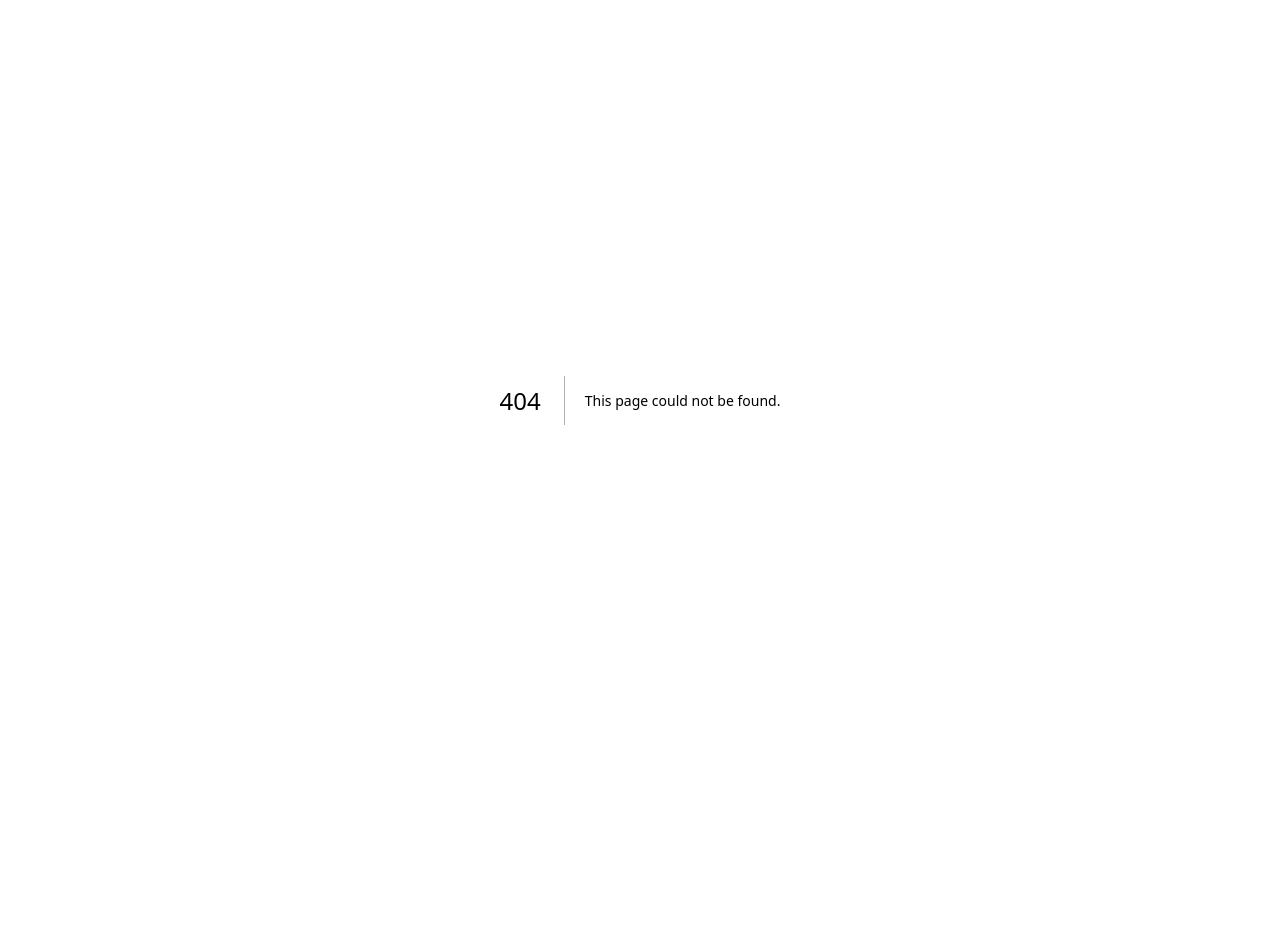
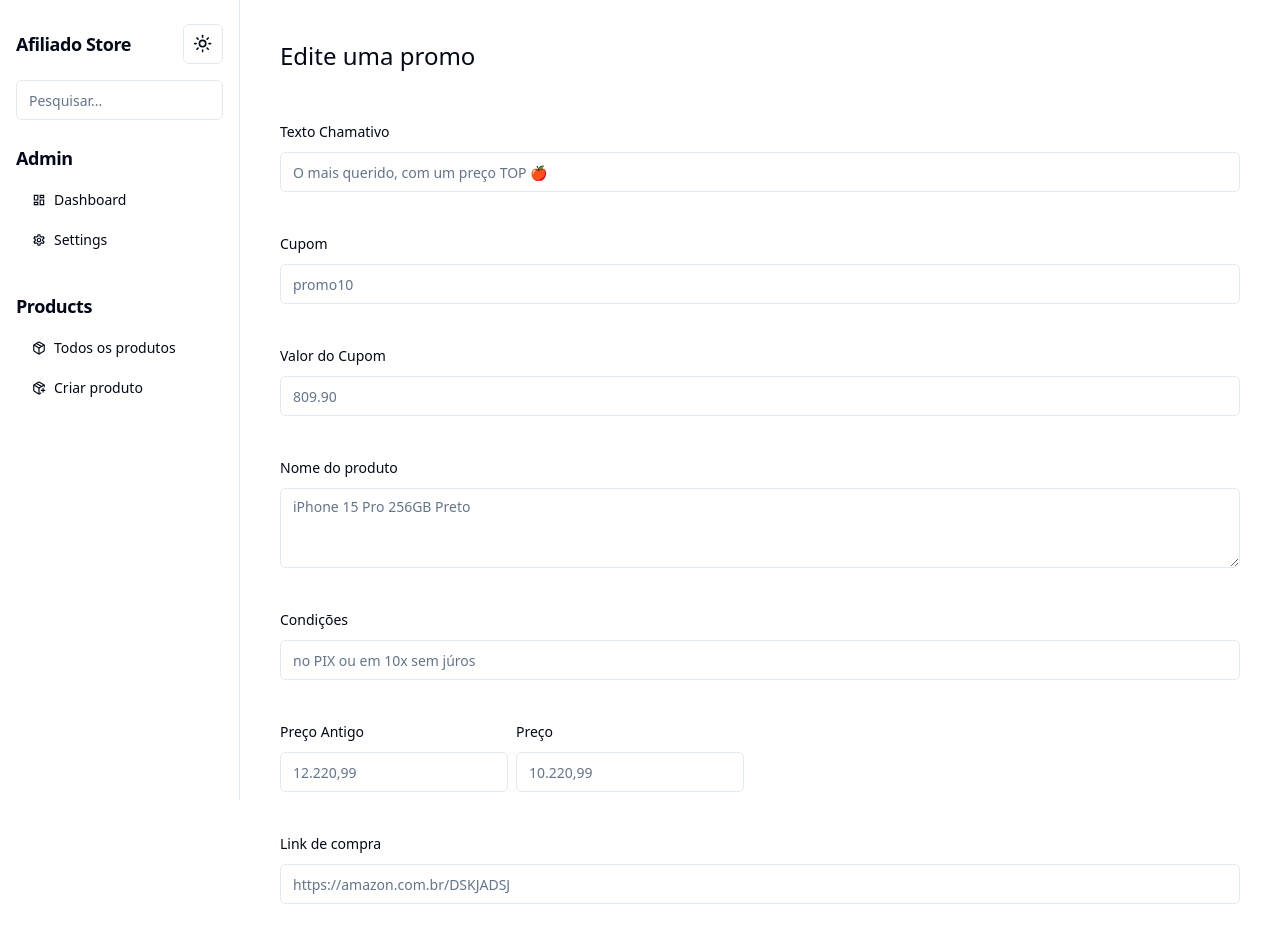
Before and after one commit to kennedysmartins/afiliado-store, a Next.js app: page /admin/products/edit/1 in a window 1280 px wide. Before the commit this address had no page. Shown: the top 948 px of the page. Before the commit the page ends 800 px from the top, so only its background shows below. Built offline with nearby package versions, Linux system fonts and the light colour scheme; no server answers.

Commit message:
edit page product

```diff
--- /dev/null
+++ b/src/app/(admin)/admin/products/edit/[id]/page.tsx
@@ -0,0 +1,15 @@
+import { FormEditProduct } from "@/components/FormEditProduct"
+
+export default function ProductEditPage({ params }: { params: { id: string } }) {
+  const id: string = params.id
+  return (
+    <>
+      <main className="mx-10 w-full text-2xl gap-2 my-10">
+        Edite uma promo
+        <div className="flex w-full">
+          <FormEditProduct id={id} />
+        </div>
+      </main>
+    </>
+  )
+}
--- /dev/null
+++ b/src/components/FormEditProduct.tsx
@@ -0,0 +1,300 @@
+"use client"
+import { zodResolver } from "@hookform/resolvers/zod"
+import { useForm } from "react-hook-form"
+import * as z from "zod"
+import {Product} from "@/lib/types"
+import * as React from "react"
+import { toast } from "sonner"
+
+import { Button } from "@/components/ui/button"
+import { Separator } from "@/components/ui/separator"
+import {
+  Form,
+  FormControl,
+  FormDescription,
+  FormField,
+  FormItem,
+  FormLabel,
+  FormMessage,
+} from "@/components/ui/form"
+import { Input } from "@/components/ui/input"
+import { Textarea } from "./ui/textarea"
+import { createProduct, fetchProduct, updateProduct } from "@/lib/api"
+
+const formSchema = z.object({
+  id: z.string(),
+  title: z.string().min(2, {
+    message: "Você precisa definir um título para o produto.",
+  }),
+  image: z.string(),
+  currentPrice: z.string(),
+  originalPrice: z.string(),
+  recurrencePrice: z.string(),
+  buyLink: z.string().min(2, {
+    message: "Você precisa definir um link de encaminhamento.",
+  }),
+  announcement: z.string().nullable(),
+  productCode: z.string(),
+  catchyText: z.string(),
+  conditionPayment: z.string(),
+  website: z.string(),
+  cupom: z.string(),
+  cupomValue: z.string(),
+  published: z.boolean(),
+  urlProduct: z.string(),
+})
+
+export function FormEditProduct({ id }: { id: string }) {
+  const form = useForm<z.infer<typeof formSchema>>({
+    resolver: zodResolver(formSchema),
+    defaultValues: {
+      id: "",
+      title: "",
+      image: "",
+      currentPrice: "",
+      originalPrice: "",
+      recurrencePrice: "",
+      buyLink: "",
+      announcement: null,
+      productCode: "",
+      catchyText: "",
+      conditionPayment: "",
+      website: "",
+      cupom: "",
+      cupomValue: "",
+      published: false,
+      urlProduct: "",
+    },
+  })
+
+  const [product, setProduct] = React.useState<Product | null>(null)
+
+  // Função para realizar a pesquisa de produtos usando a API
+  const fetchProductAPI = React.useCallback(async () => {
+    try {
+      const response: Product = await fetchProduct(id)
+
+      // Convertendo cupomValue, currentPrice, originalPrice para string
+      const updatedProduct: any = {
+        ...response,
+        cupomValue: response.cupomValue.toString(),
+        currentPrice: response.currentPrice.toString(),
+        recurrencePrice: response.recurrencePrice?.toString(),
+        originalPrice: response.originalPrice.toString(),
+      }
+
+
+      if (response) {
+        setProduct(updatedProduct)
+        form.setValue("catchyText", updatedProduct.catchyText || "")
+        form.setValue("cupom", updatedProduct.cupom || "")
+        form.setValue("cupomValue", updatedProduct.cupomValue || "")
+        form.setValue("title", updatedProduct.title || "")
+        form.setValue("image", updatedProduct.image || "")
+        form.setValue("currentPrice", updatedProduct.currentPrice || "")
+        form.setValue("originalPrice", updatedProduct.originalPrice || "")
+        form.setValue("recurrencePrice", updatedProduct.recurrencePrice || "")
+        form.setValue("buyLink", updatedProduct.buyLink || "")
+        form.setValue("conditionPayment", updatedProduct.conditionPayment || "")
+        form.setValue("website", updatedProduct.website || "")
+        form.setValue("id", updatedProduct.id || "")
+      }
+    } catch (error) {
+      console.error("Erro ao buscar produto", error)
+      setProduct(null)
+    }
+  }, [id, form])
+
+  // Efeito para acionar a pesquisa quando o termo de pesquisa é alterado
+  React.useEffect(() => {
+    fetchProductAPI()
+  }, [fetchProductAPI])
+
+  async function onSubmit(values: z.infer<typeof formSchema>) {
+    const {
+      cupomValue,
+      currentPrice,
+      originalPrice,
+      recurrencePrice,
+      urlProduct,
+      id,
+      ...valuesWithout
+    } = values
+    console.log("Editando produto", id)
+
+    const convertedValues = {
+      ...valuesWithout,
+      cupomValue: parseFloat(cupomValue),
+      currentPrice: parseFloat(currentPrice),
+      originalPrice: parseFloat(originalPrice),
+    }
+    const response = await updateProduct(id, convertedValues)
+    if (response) {
+      toast("Produto editado com sucesso!")
+    }
+  }
+
+  function onAnalyze(event: React.MouseEvent<HTMLButtonElement>) {
+    event.preventDefault()
+    const urlProductValue = form.getValues("urlProduct")
+    console.log("Url Product Value: " + urlProductValue)
+  }
+
+  return (
+    <Form {...form}>
+      <form
+        onSubmit={form.handleSubmit(onSubmit)}
+        className="space-y-8 mt-10 w-full"
+      >
+
+        <FormField
+          control={form.control}
+          name="catchyText"
+          render={({ field }) => (
+            <FormItem>
+              <FormLabel>Texto Chamativo</FormLabel>
+              <FormControl>
+                <Input
+                  placeholder="O mais querido, com um preço TOP 🍎"
+                  {...field}
+                />
+              </FormControl>
+              <FormMessage />
+            </FormItem>
+          )}
+        />
+
+        <FormField
+          control={form.control}
+          name="cupom"
+          render={({ field }) => (
+            <FormItem>
+              <FormLabel>Cupom</FormLabel>
+              <FormControl>
+                <Input placeholder="promo10" {...field} />
+              </FormControl>
+              <FormMessage />
+            </FormItem>
+          )}
+        />
+
+        <FormField
+          control={form.control}
+          name="cupomValue"
+          render={({ field }) => (
+            <FormItem>
+              <FormLabel>Valor do Cupom</FormLabel>
+              <FormControl>
+                <Input placeholder="809.90" {...field} />
+              </FormControl>
+              <FormMessage />
+            </FormItem>
+          )}
+        />
+
+        <FormField
+          control={form.control}
+          name="title"
+          render={({ field }) => (
+            <FormItem>
+              <FormLabel>Nome do produto</FormLabel>
+              <FormControl>
+                <Textarea placeholder="iPhone 15 Pro 256GB Preto" {...field} />
+              </FormControl>
+              <FormMessage />
+            </FormItem>
+          )}
+        />
+
+        <FormField
+          control={form.control}
+          name="conditionPayment"
+          render={({ field }) => (
+            <FormItem>
+              <FormLabel>Condições</FormLabel>
+              <FormControl>
+                <Input placeholder="no PIX ou em 10x sem júros" {...field} />
+              </FormControl>
+              <FormMessage />
+            </FormItem>
+          )}
+        />
+
+        <div className="flex w-full min-w-full gap-2">
+          <FormField
+            control={form.control}
+            name="originalPrice"
+            render={({ field }) => (
+              <FormItem>
+                <FormLabel>Preço Antigo</FormLabel>
+                <FormControl>
+                  <Input placeholder="12.220,99" {...field} />
+                </FormControl>
+                <FormMessage />
+              </FormItem>
+            )}
+          />
+
+          <FormField
+            control={form.control}
+            name="currentPrice"
+            render={({ field }) => (
+              <FormItem>
+                <FormLabel>Preço</FormLabel>
+                <FormControl>
+                  <Input placeholder="10.220,99" {...field} />
+                </FormControl>
+                <FormMessage />
+              </FormItem>
+            )}
+          />
+        </div>
+
+        <FormField
+          control={form.control}
+          name="buyLink"
+          render={({ field }) => (
+            <FormItem>
+              <FormLabel>Link de compra</FormLabel>
+              <FormControl>
+                <Input
+                  placeholder="https://amazon.com.br/DSKJADSJ"
+                  {...field}
+                />
+              </FormControl>
+              <FormMessage />
+            </FormItem>
+          )}
+        />
+
+        <FormField
+          control={form.control}
+          name="image"
+          render={({ field }) => (
+            <FormItem>
+              <FormLabel>URL da Imagem</FormLabel>
+              <FormControl>
+                <Input placeholder="https://..." {...field} />
+              </FormControl>
+              <FormMessage />
+            </FormItem>
+          )}
+        />
+        <FormField
+          control={form.control}
+          name="website"
+          render={({ field }) => (
+            <FormItem>
+              <FormLabel>Website</FormLabel>
+              <FormControl>
+                <Input placeholder="Amazon" {...field} />
+              </FormControl>
+              <FormMessage />
+            </FormItem>
+          )}
+        />
+        <Button type="submit">Editar Produto</Button>
+      </form>
+    </Form>
+  )
+}
```
